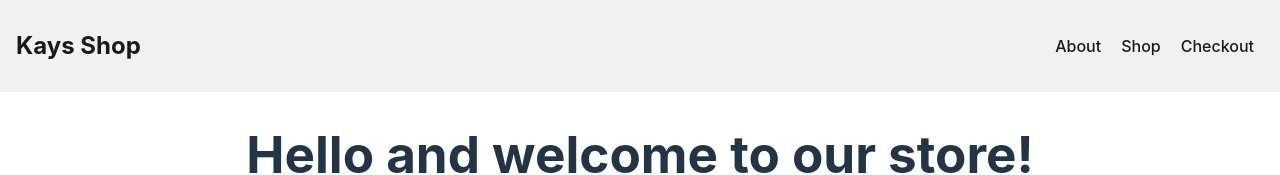
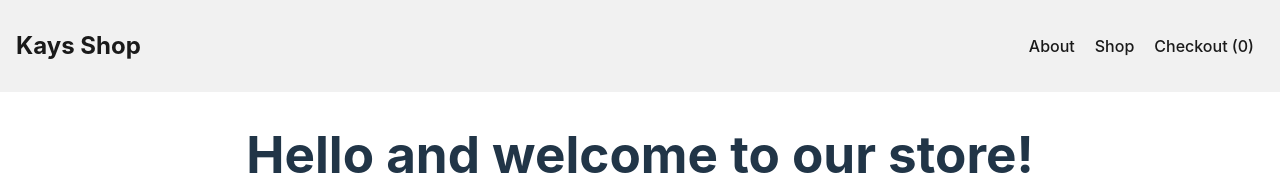
Before and after one commit to kimdogbe/odin_shop, a React (Vite) app: page / in a window 1280 px wide. Shown: the top 175 px of the page. Built offline with nearby package versions, Linux system fonts and the light colour scheme.

Commit message:
Add item counter to checkout link

```diff
--- a/src/App.jsx
+++ b/src/App.jsx
@@ -19,7 +19,7 @@ function App() {
             <Link to="shop">Shop</Link>
           </li>
           <li>
-            <Link to="checkout">Checkout</Link>
+            <Link to="checkout">Checkout ({cart.length})</Link>
           </li>
         </ul>
       </nav>
```
